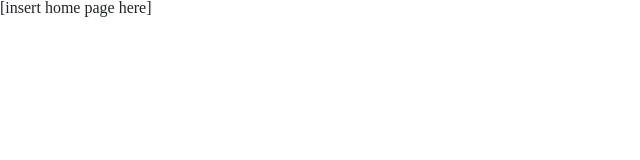
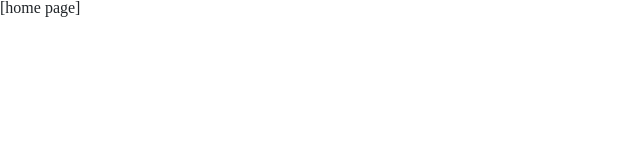
Before and after one commit to NSS-Day-Cohort-68/rare-client-rare-team-4, a React (Create React App) app: page / in a window 1280 px wide. Shown: the top 160 px of the page, without its empty margins (0-640 px from the left). Built offline with nearby package versions, Linux system fonts and the light colour scheme; sample sign-in values are in the browser's storage.

Commit message:
added 404 prevention

```diff
--- a/src/components/views/ApplicationViews.js
+++ b/src/components/views/ApplicationViews.js
@@ -1,11 +1,12 @@
 import { useEffect, useState } from "react"
-import { Outlet, Route, Routes } from "react-router-dom"
+import { Navigate, Outlet, Route, Routes, useLocation } from "react-router-dom"
 import { Login } from "../auth/Login"
 import { Register } from "../auth/Register"
 import { AuthorizedRoute } from "../auth/AuthorizedRoute"
 
 export const ApplicationViews = () => {
   const [loggedInUser, setLoggedInUser] = useState(null)
+  const location = useLocation()
 
   useEffect(() => {
     // check if user is logged in
@@ -28,8 +29,7 @@ export const ApplicationViews = () => {
             <Outlet />
           </AuthorizedRoute>
         }>
-        <Route index element={<>[insert home page here]</>} />
-
+        <Route index element={<>[home page]</>} /> {/* home page will go here */}
         {/*//* add more application routes here */}
       </Route>
 
@@ -49,6 +49,8 @@ export const ApplicationViews = () => {
           </AuthorizedRoute>
         }
       />
+
+      <Route path="*" element={<Navigate to={"/"} state={{ from: location }} replace />} />
     </Routes>
   )
 }
```
